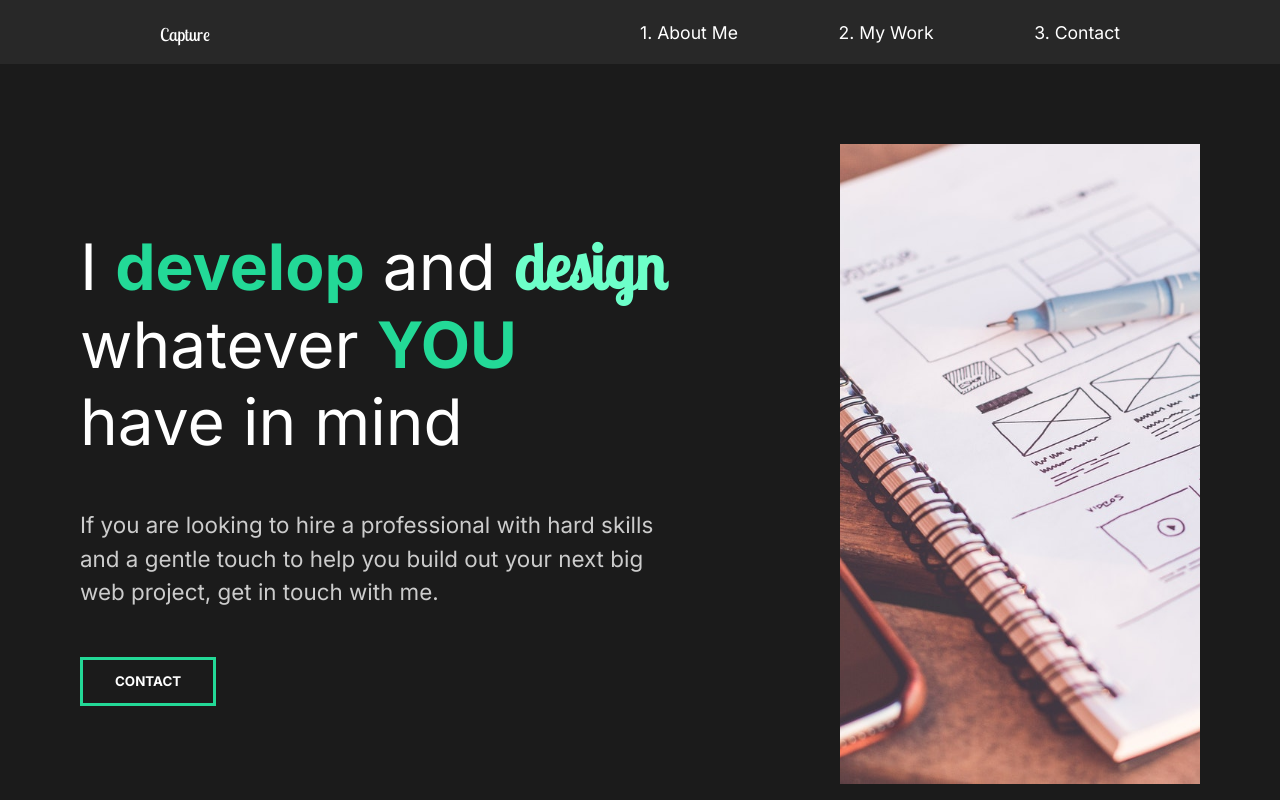
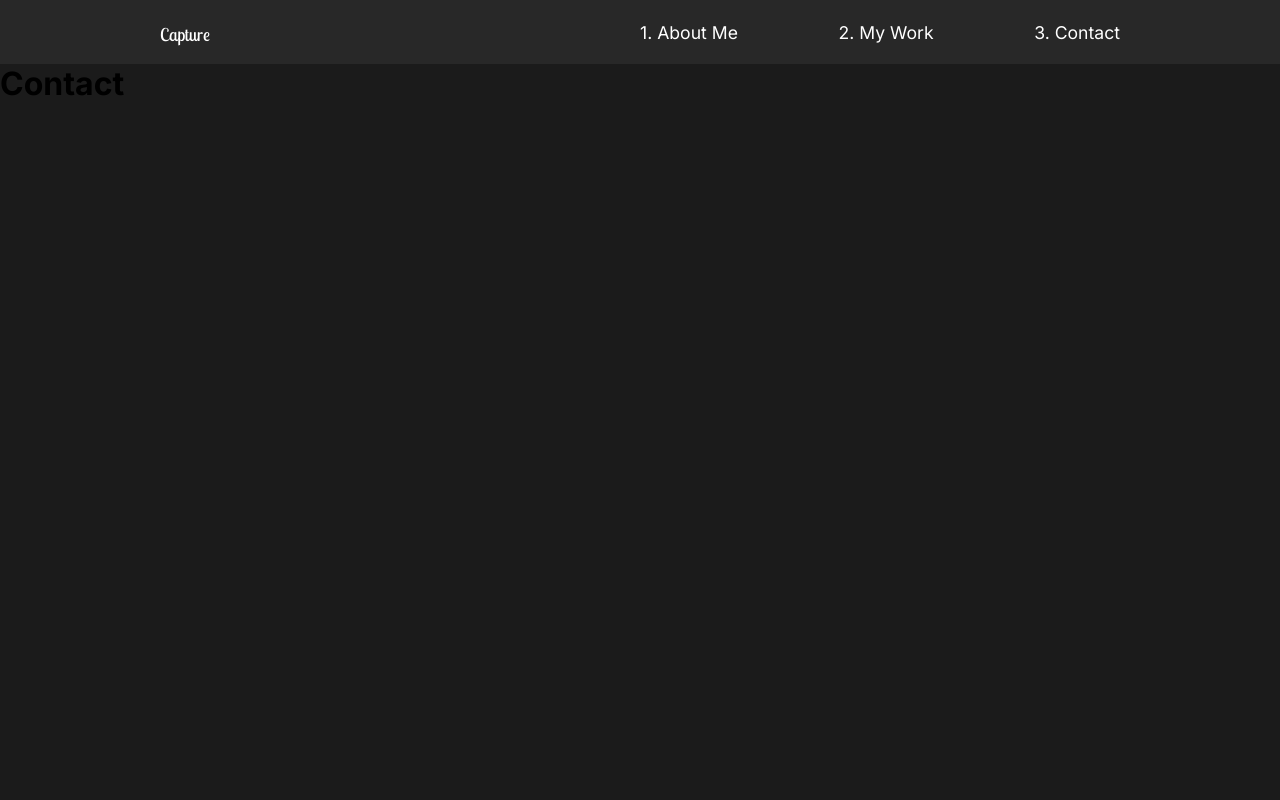
Before and after one commit to Jesuss27/React-Capture-Portfolio, a React (Create React App) app: page /contact in a window 1280 px wide. Shown: the top 800 px of the page. Built offline with nearby package versions, Linux system fonts and the light colour scheme.

Commit message:
Using React Router

```diff
--- a/src/App.js
+++ b/src/App.js
@@ -1,6 +1,9 @@
 import AboutUs from "./pages/AboutUs" ;
+import Work from "./pages/Work" ;
+import Contact from "./pages/Contact" ;
 import GlobalStyle from "./components/GlobalStyle"
-import Nav from "./components/Nav"
+import Nav from "./components/Nav";
+import {Switch,Route} from "react-router-dom";
 
 
 function App() {
@@ -8,7 +11,24 @@ function App() {
     <div className="App">
       <GlobalStyle/>
       <Nav />
-      <AboutUs/>
+
+      <Switch>
+        <Route path="/" exact>
+          <AboutUs/>
+        </Route>
+
+        <Route path="/work">
+          <Work/>
+        </Route>
+
+        <Route path="/contact">
+          <Contact/>
+        </Route>
+
+      </Switch>
+
+
+
     </div>
   );
 }
--- a/src/components/Nav.js
+++ b/src/components/Nav.js
@@ -34,6 +34,7 @@ const StyledNav = styled.nav`
     a{
         color:white;
         text-decoration: none;
+        cursor:pointer;
     }
     ul{
         display:flex;
--- a/src/index.js
+++ b/src/index.js
@@ -2,10 +2,13 @@ import React from 'react';
 import ReactDOM from 'react-dom';
 import App from './App';
 import reportWebVitals from './reportWebVitals';
+import {BrowserRouter} from "react-router-dom" ;
 
 ReactDOM.render(
   <React.StrictMode>
+    <BrowserRouter>
     <App />
+    </BrowserRouter>
   </React.StrictMode>,
   document.getElementById('root')
 );
--- /dev/null
+++ b/src/pages/Contact.js
@@ -0,0 +1,10 @@
+import React from "react";
+
+const Contact = () => {
+    return(
+        <h1>Contact</h1>
+
+    )
+};
+
+export default Contact
--- /dev/null
+++ b/src/pages/Work.js
@@ -0,0 +1,10 @@
+import React from "react";
+
+const Work = () => {
+    return(
+        <h1>Work</h1>
+
+    )
+};
+
+export default Work
```
